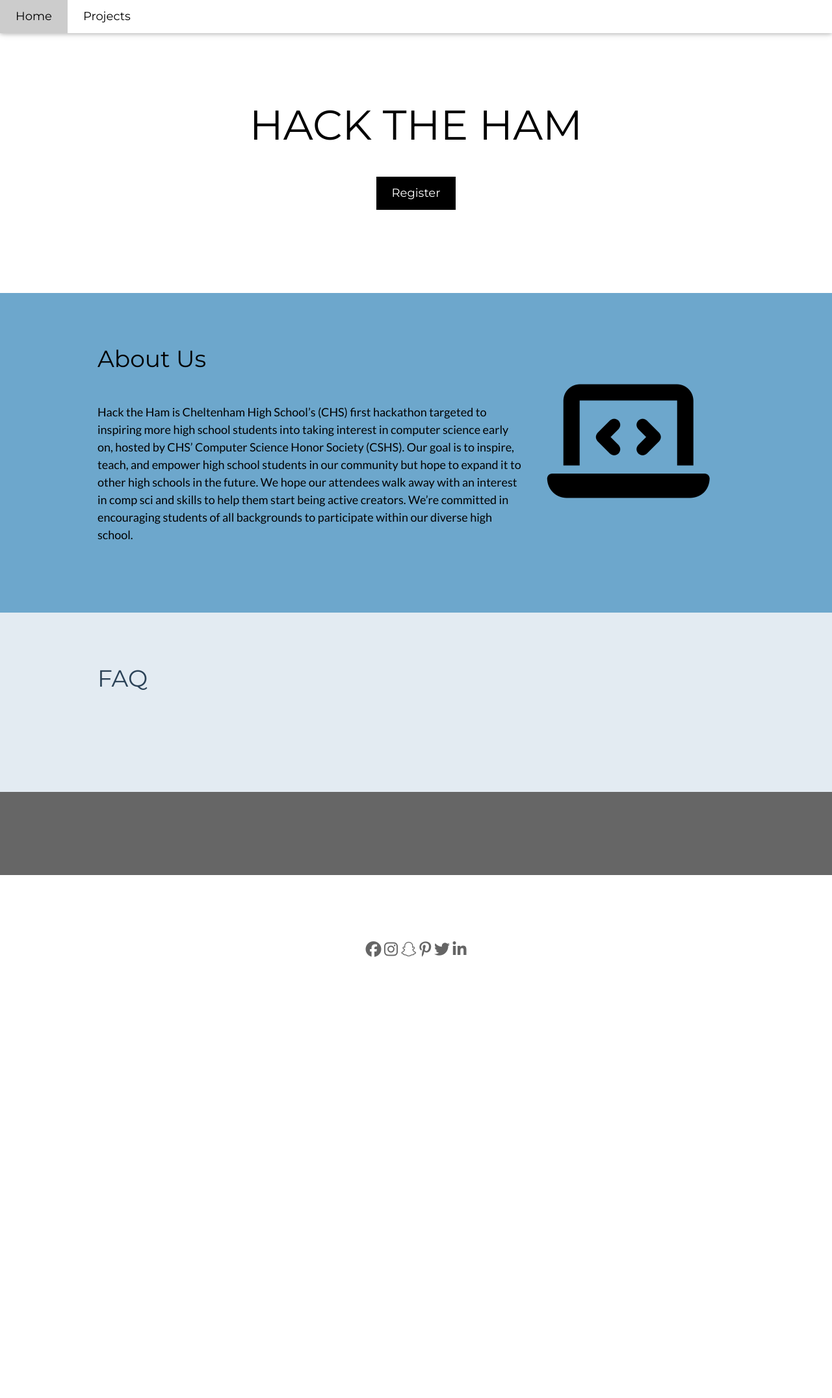
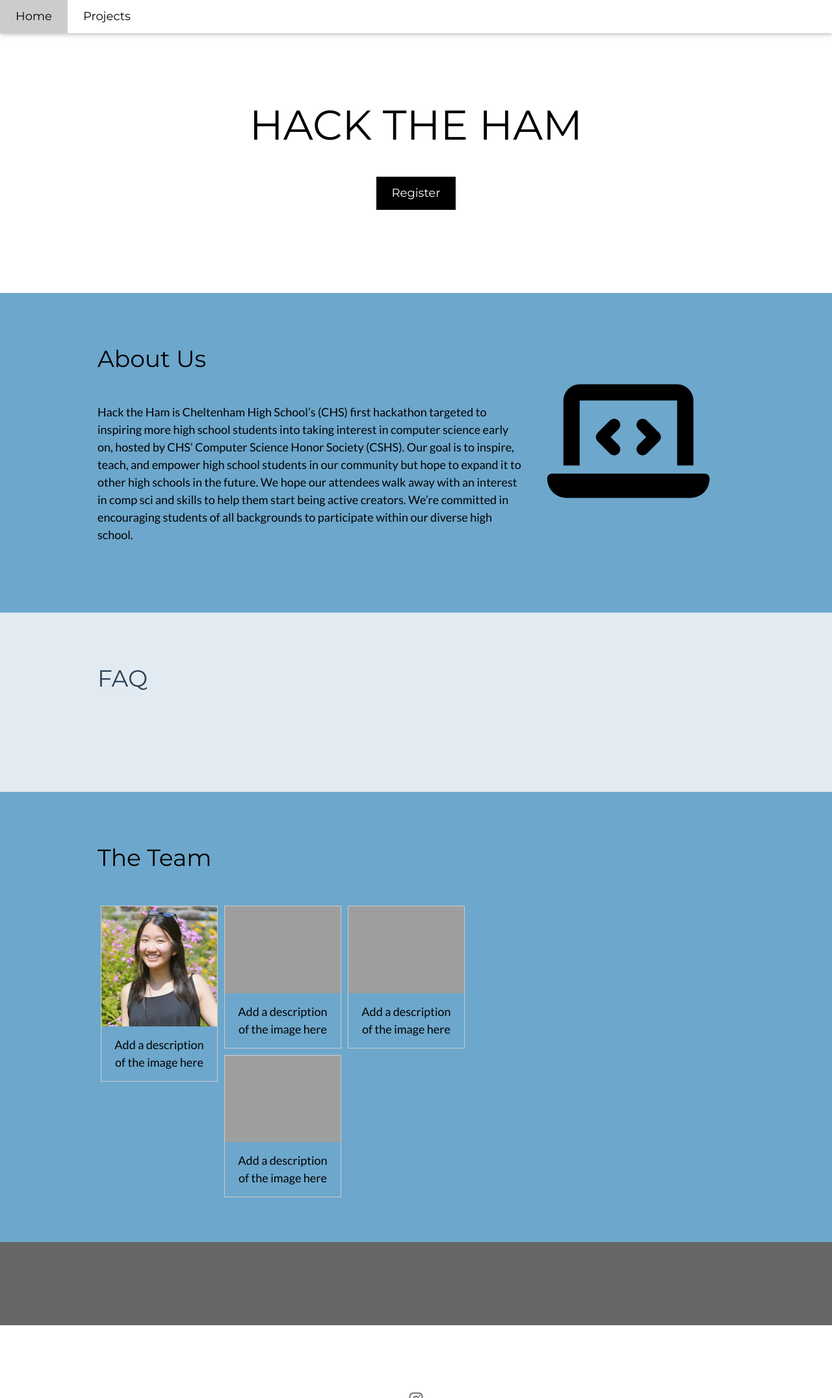
Before and after one commit to Jared-See/HackTheHam, a PHP site: page / in a window 1280 px wide. Shown: the top 2152 px of the page at 65% size. Before the commit the page ends 1473 px from the top, so only its background shows below. Run offline with PHP 8.4, Linux system fonts and the light colour scheme; some libraries are stand-ins or nearby versions; grey boxes are pictures that could not be loaded.

Commit message:
Pictures of team

```diff
--- a/css/style.css
+++ b/css/style.css
@@ -239,3 +239,23 @@ hr{border:0;border-top:1px solid #eee;margin:20px 0}
 
 /*My Stuff*/
 /* Styles for page */
+div.gallery {
+  margin: 5px;
+  border: 1px solid #ccc;
+  float: left;
+  width: 180px;
+}
+
+div.gallery:hover {
+  border: 1px solid #777;
+}
+
+div.gallery img {
+  width: 100%;
+  height: auto;
+}
+
+div.desc {
+  padding: 15px;
+  text-align: center;
+}
--- a/index.html
+++ b/index.html
@@ -82,19 +82,55 @@ body,h1,h2,h3,h4,h5,h6 {font-family: "Lato", sans-serif}
 
 
 
+
+
+<!-- Third Grid -->
+<div class="w3-row-padding w3-padding-64 w3-container" style="background-color: #6da7cc">
+  <div class="w3-content">
+    <div class="w3-twothird">
+      <h1>The Team</h1>
+      <h5 class="w3-padding-32">
+        <div class="gallery">
+          <a target="_blank" href="img_5terre.jpg">
+            <img src="images/lisa.jpg" alt="Cinque Terre" width="600" height="400">
+          </a>
+          <div class="desc">Add a description of the image here</div>
+        </div>
+
+        <div class="gallery">
+          <a target="_blank" href="img_forest.jpg">
+            <img src="images/jared" alt="Forest" width="600" height="400">
+          </a>
+          <div class="desc">Add a description of the image here</div>
+        </div>
+
+        <div class="gallery">
+          <a target="_blank" href="img_lights.jpg">
+            <img src="images/seth" alt="Northern Lights" width="600" height="400">
+          </a>
+          <div class="desc">Add a description of the image here</div>
+        </div>
+
+        <div class="gallery">
+          <a target="_blank" href="img_mountains.jpg">
+            <img src="img_mountains.jpg" alt="Mountains" width="600" height="400">
+          </a>
+          <div class="desc">Add a description of the image here</div>
+        </div>
+      </h5>
+    </div>
+  </div>
+</div>
+
+
 <div class="w3-container w3-black w3-center w3-opacity w3-padding-64">
 </div>
 
 <!-- Footer -->
 <footer class="w3-container w3-padding-64 w3-center w3-opacity">
   <div class="w3-xlarge w3-padding-32">
-    <i class="fa fa-facebook-official w3-hover-opacity"></i>
     <i class="fa fa-instagram w3-hover-opacity"></i>
-    <i class="fa fa-snapchat w3-hover-opacity"></i>
-    <i class="fa fa-pinterest-p w3-hover-opacity"></i>
-    <i class="fa fa-twitter w3-hover-opacity"></i>
-    <i class="fa fa-linkedin w3-hover-opacity"></i>
- </div>
+
 </footer>
 
 <script>
```
